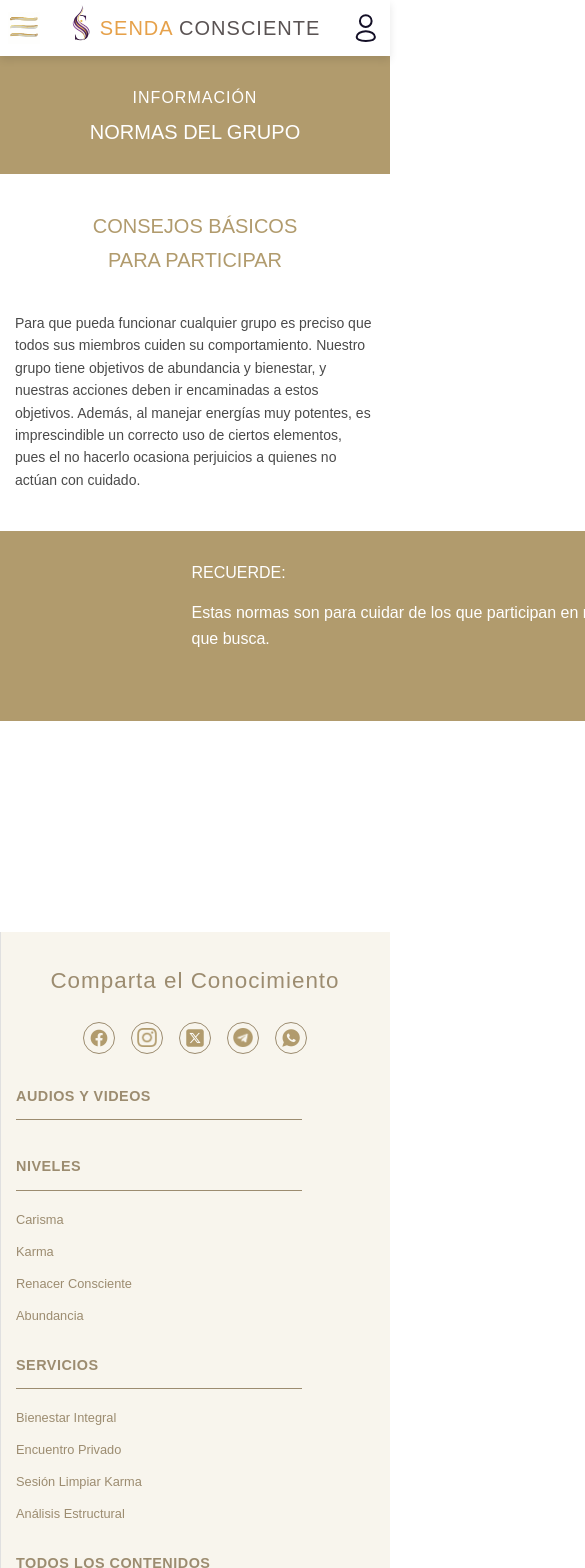
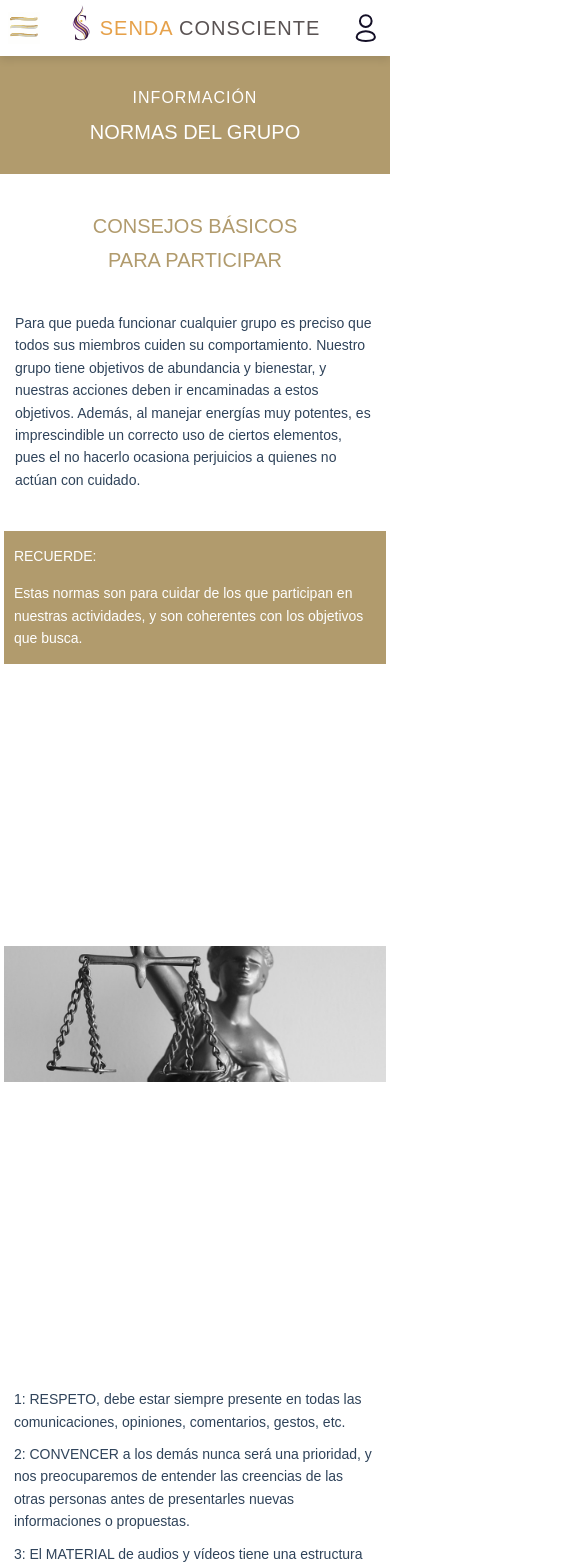
Before and after one commit to orbimatrix/Conscious-path, a Next.js app: page /normas in a window 390 px wide. Shown: the top 1568 px of the page, 585 px wide, since content can reach past the window. Built offline with nearby package versions, Linux system fonts and the light colour scheme.

Commit message:
Enhance NormasPage with additional content and legal image section; improve styles for rules list and responsive design to ensure better user experience across devices.

```diff
--- a/src/app/normas/normas.css
+++ b/src/app/normas/normas.css
@@ -67,12 +67,41 @@
 
 .normas-paragraph {
   font-size: 16px;
-  color: #4A4A4A;
+  color: #2F435A;
   line-height: 1.6;
   text-align: left;
   margin: 0;
   max-width: 600px;
   margin: 0 auto;
+}
+
+/* Rules List Styles */
+.normas-rules-list {
+  max-width: 800px;
+  margin: 40px auto;
+  text-align: left;
+  padding-left: 20px;
+  padding-right: 20px;
+}
+
+.normas-rule-item {
+  margin-bottom: 15px;
+}
+
+.normas-rule-content {
+  font-size: 16px;
+  color: #2F435A;
+  line-height: 1.6;
+}
+
+.normas-conclusion {
+  font-size: 16px;
+  color: #2F435A;
+  line-height: 1.6;
+  text-align: left;
+  margin: 30px auto 0;
+  max-width: 600px;
+  font-style: italic;
 }
 
 /* Bottom Brown Banner */
@@ -111,7 +140,43 @@
   margin: 0;
 }
 
+/* Legal Image Section */
+.normas-legal-image-section {
+  width: 1510px;
+  height: 684px;
+  opacity: 1;
+  margin: 0 auto;
+  padding-top: 50px;
+  display: flex;
+  justify-content: center;
+  align-items: center;
+}
+
+.normas-legal-image {
+  width: 100%;
+  height: 100%;
+  object-fit: cover;
+}
+
 /* Responsive Design */
+@media (max-width: 1200px) {
+  .normas-bottom-banner {
+    width: 90%;
+    left: 5%;
+    top: auto;
+  }
+
+  .normas-legal-image-section {
+    width: 90%;
+    padding-top: 30px;
+  }
+
+  .normas-legal-image {
+    width: 100%;
+    height: auto;
+  }
+}
+
 @media (max-width: 768px) {
   .normas-banner {
     padding: 30px 15px;
@@ -134,8 +199,36 @@
     font-size: 15px;
   }
 
+  .normas-rules-list {
+    max-width: 95%;
+    /* margin: 30px auto; */
+    padding-left: 15px;
+    padding-right: 15px;
+  }
+
+  .normas-rule-item {
+    margin-bottom: 12px;
+  }
+
+  .normas-rule-content {
+    font-size: 15px;
+  }
+
+  .normas-conclusion {
+    font-size: 15px;
+  }
+
   .normas-bottom-banner {
-    padding: 30px 15px;
+    width: 95%;
+    left: 2.5%;
+    padding: 20px 15px;
+    height: auto;
+    min-height: 120px;
+  }
+
+  .normas-legal-image-section {
+    width: 95%;
+    padding-top: 20px;
   }
 }
 
@@ -152,4 +245,88 @@
   .normas-paragraph {
     font-size: 14px;
   }
+
+  .normas-rules-list {
+    max-width: 98%;
+    /* margin: 25px auto; */
+    padding-left: 10px;
+    padding-right: 10px;
+  }
+
+  .normas-rule-item {
+    margin-bottom: 10px;
+  }
+
+  .normas-rule-content {
+    font-size: 14px;
+  }
+
+  .normas-conclusion {
+    font-size: 14px;
+  }
+
+  .normas-bottom-banner {
+    width: 98%;
+    left: 1%;
+    padding: 15px 10px;
+  }
+
+  .normas-bottom-title {
+    font-size: 14px;
+  }
+
+  .normas-bottom-text {
+    font-size: 14px;
+  }
+
+  .normas-legal-image-section {
+    width: 98%;
+    padding-top: 15px;
+  }
 }
+
+@media (max-width: 360px) {
+  .normas-banner-title {
+    font-size: 18px;
+  }
+
+  .normas-content-title,
+  .normas-content-subtitle {
+    font-size: 18px;
+  }
+
+  .normas-paragraph {
+    font-size: 13px;
+  }
+
+  .normas-rules-list {
+    max-width: 98%;
+    /* margin: 20px auto; */
+    padding-left: 8px;
+    padding-right: 8px;
+  }
+
+  .normas-rule-item {
+    margin-bottom: 8px;
+  }
+
+  .normas-rule-content {
+    font-size: 13px;
+  }
+
+  .normas-conclusion {
+    font-size: 13px;
+  }
+
+  .normas-bottom-banner {
+    padding: 10px 8px;
+  }
+
+  .normas-bottom-title {
+    font-size: 13px;
+  }
+
+  .normas-bottom-text {
+    font-size: 13px;
+  }
+}
--- a/src/app/normas/page.tsx
+++ b/src/app/normas/page.tsx
@@ -1,4 +1,5 @@
 import React from 'react';
+import Image from 'next/image';
 import FooterSection from '../components/FooterSection';
 import './normas.css';
 
@@ -27,6 +28,10 @@ export default function NormasPage() {
                         <p className="normas-paragraph">
                             Para que pueda funcionar cualquier grupo es preciso que todos sus miembros cuiden su comportamiento. Nuestro grupo tiene objetivos de abundancia y bienestar, y nuestras acciones deben ir encaminadas a estos objetivos. Además, al manejar energías muy potentes, es imprescindible un correcto uso de ciertos elementos, pues el no hacerlo ocasiona perjuicios a quienes no actúan con cuidado.
                         </p>
+
+
+
+
                     </div>
                 </section>
 
@@ -39,6 +44,90 @@ export default function NormasPage() {
                         </p>
                     </div>
                 </section>
+
+                {/* Legal Image Section */}
+                <section className="normas-legal-image-section">
+                    <Image
+                        src="/legal.png"
+                        alt="Legal information"
+                        className="normas-legal-image"
+                        width={1900}
+                        height={684}
+                    />
+                </section>
+
+                <div className="normas-rules-list">
+                    <div className="normas-rule-item">
+                        <div className="normas-rule-content">
+                            1: RESPETO, debe estar siempre presente en todas las comunicaciones, opiniones, comentarios, gestos, etc.
+                        </div>
+                    </div>
+
+                    <div className="normas-rule-item">
+                        <div className="normas-rule-content">
+                            2: CONVENCER a los demás nunca será una prioridad, y nos preocuparemos de entender las creencias de las otras personas antes de presentarles nuevas informaciones o propuestas.
+                        </div>
+                    </div>
+
+                    <div className="normas-rule-item">
+                        <div className="normas-rule-content">
+                            3: El MATERIAL de audios y vídeos tiene una estructura basada en creencias y niveles. Además tiene propiedad legal. No se descargará ni publicará material que no sea público.
+                        </div>
+                    </div>
+
+                    <div className="normas-rule-item">
+                        <div className="normas-rule-content">
+                           4: EVENTOS e ideas deben estar correctamente ordenados en nuestras mentes. No asociaremos eventos negativos al hecho de participar en este proyecto positivo, ni compartiremos este pensamiento erróneo de forma pública.
+                        </div>
+                    </div>
+
+                    <div className="normas-rule-item">
+                        <div className="normas-rule-content">
+                           5: MALENTENDIDOS y discusiones pueden ocurrir en todo grupo. No divulgaremos malentendidos a nadie más que a los organizadores para su pronta solución. Nunca apoyaremos a ninguna parte que se vea implicada en un malentendido.
+                        </div>
+                    </div>
+
+                    <div className="normas-rule-item">
+                        <div className="normas-rule-content">
+                            6: Las DUDAS deben ir dirigidas a los administradores, que pueden resolverlas de forma completa. Nunca se enviarán consultas a otros miembros.
+                        </div>
+                    </div>
+
+                    <div className="normas-rule-item">
+                        <div className="normas-rule-content">
+                            7: REDES SOCIALES, fuente de energía negativa. No está permitido hacer grupos en Facebook, X, etc que tengan relación con nuestro grupo u objetivos.
+                        </div>
+                    </div>
+
+                    <div className="normas-rule-item">
+                        <div className="normas-rule-content">
+                            8: REENCARNACIÓN, la norma principal es no preguntar a otros, ni decir de uno mismo, si ha logrado el renacer consciente. Lo primero manifiesta ignorancia, lo segundo causa peligros.
+                        </div>
+                    </div>
+
+                    <div className="normas-rule-item">
+                        <div className="normas-rule-content">
+                            9: BENEC es nuestro egrégor del beneficio económico, de uso opcional. Cuidaremos de la idea, las palabras y los símbolos usados. Solo usaremos el material en contextos de abundancia, siempre positivos. Está muy desaconsejado "aprovecharse" del Egrégor BENEC sin cumplir el trato convenido, pues puede causar pérdidas importantes de todo tipo.
+                        </div>
+                    </div>
+
+                    <div className="normas-rule-item">
+                        <div className="normas-rule-content">
+                           10: LIBERTAD para venir e irse cuando se desee. Pero no para actuar con acciones opuestas a nuestro interés.
+                        </div>
+                    </div>
+
+                    <div className="normas-rule-item">
+                        <div className="normas-rule-content">
+                           11: INFORMACIÓN, fuente de aprendizaje. Será muy valorado el compartir con nosotros informaciones, eventos, cursos, sucesos, etc de todas las esferas y territorios. Toda la información será tratada con la máxima privacidad.
+                        </div>
+                    </div>
+
+                    <p className="normas-conclusion">
+                        Esperamos que estas sencillas normas nos ayuden a mejorar la experiencia, y a aprender de nuestros errores. Ante cualquier duda, siéntase libre de escribirnos.
+                    </p>
+                </div>
+
             </main>
 
             <FooterSection />
```
Also changed, not shown: public/legal.png (added). Lines whose indentation alone changed are shown as unchanged.
